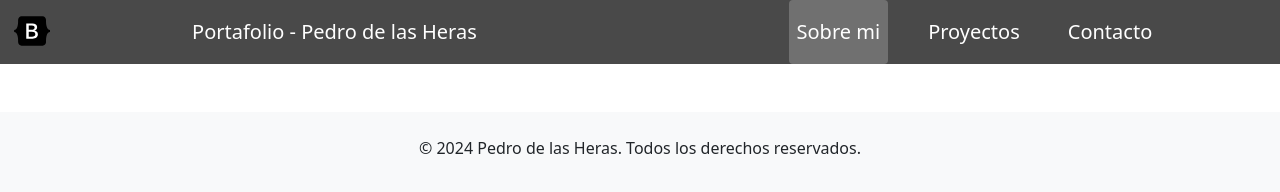
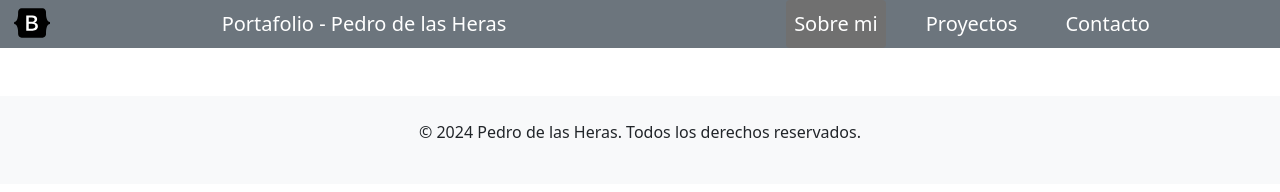
Before and after one commit to PeteerDHeras/Portafolio, a plain HTML site: page index.html in a window 1280 px wide. Drawn offline with nearby package versions, Linux system fonts and the light colour scheme.

Commit message:
Navbar finalizado Sencillo - Version 0.0.2

```diff
--- a/index.html
+++ b/index.html
@@ -9,36 +9,35 @@
 </head>
 <body>
     <!-- Header -->
-    <header class="container-fluid text-white">
-        <nav id="navbar" class="h-100 d-flex justify-content-between align-items-center">
+    <header class="bg-secondary text-white">
+        <nav class="container-fluid d-flex justify-content-between align-items-center h-100">
             <!-- Logo a la izquierda -->
-            <div id="imgLogo" class="d-flex align-items-center">
-                <a href="index.html"><svg xmlns="http://www.w3.org/2000/svg" x="0px" y="0px" width="40" height="40" viewBox="0 0 30 30">
-                    <path d="M4.576,6.133C4.525,4.637,5.66,3.258,7.194,3.258h15.721c1.534,0,2.669,1.379,2.619,2.875	c-0.049,1.437,0.015,3.298,0.471,4.816c0.458,1.522,1.229,2.485,2.494,2.608v1.402c-1.264,0.124-2.036,1.086-2.494,2.608	c-0.456,1.518-0.52,3.379-0.471,4.816c0.051,1.496-1.084,2.875-2.619,2.875H7.194c-1.534,0-2.669-1.379-2.619-2.875	c0.049-1.437-0.015-3.298-0.471-4.816c-0.458-1.522-1.231-2.485-2.495-2.608v-1.402c1.264-0.124,2.038-1.086,2.495-2.608	C4.561,9.431,4.624,7.57,4.576,6.133z"></path><path fill="#fff" d="M16.759,13.922v-0.017c1.168-0.202,2.079-1.296,2.079-2.502c0-0.852-0.328-1.574-0.948-2.087	c-0.618-0.512-1.486-0.782-2.509-0.782h-4.687v11.449h4.711c1.224,0,2.24-0.299,2.938-0.865c0.699-0.567,1.069-1.391,1.069-2.384	C19.413,15.233,18.347,14.106,16.759,13.922z M14.564,13.383H12.56v-3.351h2.385c1.308,0,2.029,0.574,2.029,1.616	C16.973,12.766,16.118,13.383,14.564,13.383z M12.56,14.786h2.369c1.711,0,2.579,0.618,2.579,1.838c0,1.218-0.855,1.861-2.474,1.861	H12.56V14.786z"></path>
-                    </svg></a>
+            <div class="d-flex align-items-center">
+                <a href="index.html">
+                    <svg xmlns="http://www.w3.org/2000/svg" x="0px" y="0px" width="40" height="40" viewBox="0 0 30 30">
+                        <path d="M4.576,6.133C4.525,4.637,5.66,3.258,7.194,3.258h15.721c1.534,0,2.669,1.379,2.619,2.875c-0.049,1.437,0.015,3.298,0.471,4.816c0.458,1.522,1.229,2.485,2.494,2.608v1.402c-1.264,0.124-2.036,1.086-2.494,2.608c-0.456,1.518-0.52,3.379-0.471,4.816c0.051,1.496-1.084,2.875-2.619,2.875H7.194c-1.534,0-2.669-1.379-2.619-2.875c0.049-1.437-0.015-3.298-0.471-4.816c-0.458-1.522-1.231-2.485-2.495-2.608v-1.402c1.264-0.124,2.038-1.086,2.495-2.608C4.561,9.431,4.624,7.57,4.576,6.133z"></path>
+                        <path fill="#fff" d="M16.759,13.922v-0.017c1.168-0.202,2.079-1.296,2.079-2.502c0-0.852-0.328-1.574-0.948-2.087c-0.618-0.512-1.486-0.782-2.509-0.782h-4.687v11.449h4.711c1.224,0,2.24-0.299,2.938-0.865c0.699-0.567,1.069-1.391,1.069-2.384C19.413,15.233,18.347,14.106,16.759,13.922z M14.564,13.383H12.56v-3.351h2.385c1.308,0,2.029,0.574,2.029,1.616C16.973,12.766,16.118,13.383,14.564,13.383z M12.56,14.786h2.369c1.711,0,2.579,0.618,2.579,1.838c0,1.218-0.855,1.861-2.474,1.861H12.56V14.786z"></path>
+                    </svg>
+                </a>
             </div>
 
             <!-- Nombre ligeramente a la derecha del logo -->
-            <div id="nombre" class="ms-8 me-3 pe-5 w-100 text-center">
-                <h2 class="mb-0 fs-5 w-100">Portafolio - Pedro de las Heras</h2>
+            <div class="ms-3 me-3 w-100 text-center">
+                <h2 class="mb-0 fs-5">Portafolio - Pedro de las Heras</h2>
             </div>
 
             <!-- Links centrados en el sobrante del espacio -->
-            <div id="links" class="d-flex justify-content-center align-items-center w-100 h-100">
-                <a href="index.html" class="text-decoration-none mx-3 fs-5 px-2 py-1 rounded hover-effect active d-flex align-items-center">Sobre mi</a>
-                <a href="proyectos.html" class="text-decoration-none mx-3 fs-5 px-2 py-1 rounded hover-effect d-flex align-items-center">Proyectos</a>
-                <a href="contacto.html" class="text-decoration-none mx-3 fs-5 px-2 py-1 rounded hover-effect d-flex align-items-center">Contacto</a>
+            <div class="d-flex justify-content-center align-items-center w-100 h-100">
+                <a href="index.html" class="nav-link text-white mx-3 fs-5 px-2 py-1 rounded hover active">Sobre mi</a>
+                <a href="proyectos.html" class="nav-link text-white mx-3 fs-5 px-2 py-1 rounded hover">Proyectos</a>
+                <a href="contacto.html" class="nav-link text-white mx-3 fs-5 px-2 py-1 rounded hover">Contacto</a>
             </div>
-
         </nav>
     </header>
 
     <!-- Main Content -->
     <main>
         <!-- Proyectos -->
-
-
-
     </main>
 
     <!-- Footer -->
@@ -48,13 +47,5 @@
 
     <!-- JavaScript -->
     <script src="https://cdn.jsdelivr.net/npm/bootstrap@5.0.2/dist/js/bootstrap.bundle.min.js" integrity="sha384-MrcW6ZMFYlzcLA8Nl+NtUVF0sA7MsXsP1UyJoMp4YLEuNSfAP+JcXn/tWtIaxVXM" crossorigin="anonymous"></script>
-    <script>
-        // JavaScript para el formulario de contacto
-        document.getElementById('contactForm').addEventListener('submit', function(event) {
-            event.preventDefault(); // Evitar el envío del formulario
-            document.getElementById('formMessage').style.display = 'block'; // Mostrar mensaje de éxito
-            document.getElementById('contactForm').reset(); // Limpiar formulario
-        });
-    </script>
 </body>
 </html>
--- a/styles.css
+++ b/styles.css
@@ -1,28 +1,33 @@
+/* Aseguramos que el header y navbar tengan altura completa */
 header {
     background-color: rgb(73, 73, 73);
-    width: 100%;
-    height: 4rem;
-}
-.hover-effect {
-    color: #ffffff; /* Color predeterminado (puedes cambiarlo si quieres) */
-    transition: background-color 0.3s ease, color 0.3s ease; /* Transición suave */
+    height: 3rem; /* Define la altura del header */
 }
 
-.hover-effect:hover {
-    color: white; /* Cambiar el color del texto a blanco */
-    height: 100%;
-    background-color: #707070; /* Cambiar el fondo a azul */
-}
-.hover-effect:active {
-    color: white; /* El texto cambia a negro cuando el enlace es presionado */
-    background-color: #707070; /* Fondo gris claro cuando el enlace es activo */
+.navbar {
+    height: 100%; /* El navbar ocupará todo el alto del header */
 }
 
-/* Si estás usando la clase "active" para indicar la página activa */
-a {
-    height: 100%;
+/* Estilo de los enlaces */
+.nav-link {
+    display: flex;
+    align-items: center;
+    justify-content: center; /* Centra el texto dentro del enlace */
+    height: 100%;  /* Hace que el enlace ocupe toda la altura disponible */
+    padding-top: 0;  /* Elimina el padding superior */
+    padding-bottom: 0;  /* Elimina el padding inferior */
+    color: #ffffff; /* Color de texto por defecto */
+    transition: background-color 0.3s ease, color 0.3s ease; /* Transiciones suaves */
 }
-nav a.active {
-    color: #ffffff; /* El texto se mantiene blanco */
-    background-color: #707070; /* Fondo oscuro para la página activa */
+
+/* Efecto hover */
+.nav-link:hover {
+    background-color: #707070; /* Fondo gris claro en hover */
+    color: #ffffff;  /* Mantener texto blanco en hover */
 }
+
+/* Enlace activo */
+.nav-link.active {
+    background-color: #707070; /* Fondo gris claro cuando está activo */
+    color: #ffffff; /* Mantener texto blanco cuando está activo */
+}
```
Also changed, not shown: contacto.html (+15 -12 lines), proyectos.html (+15 -12 lines), 1 other file.
